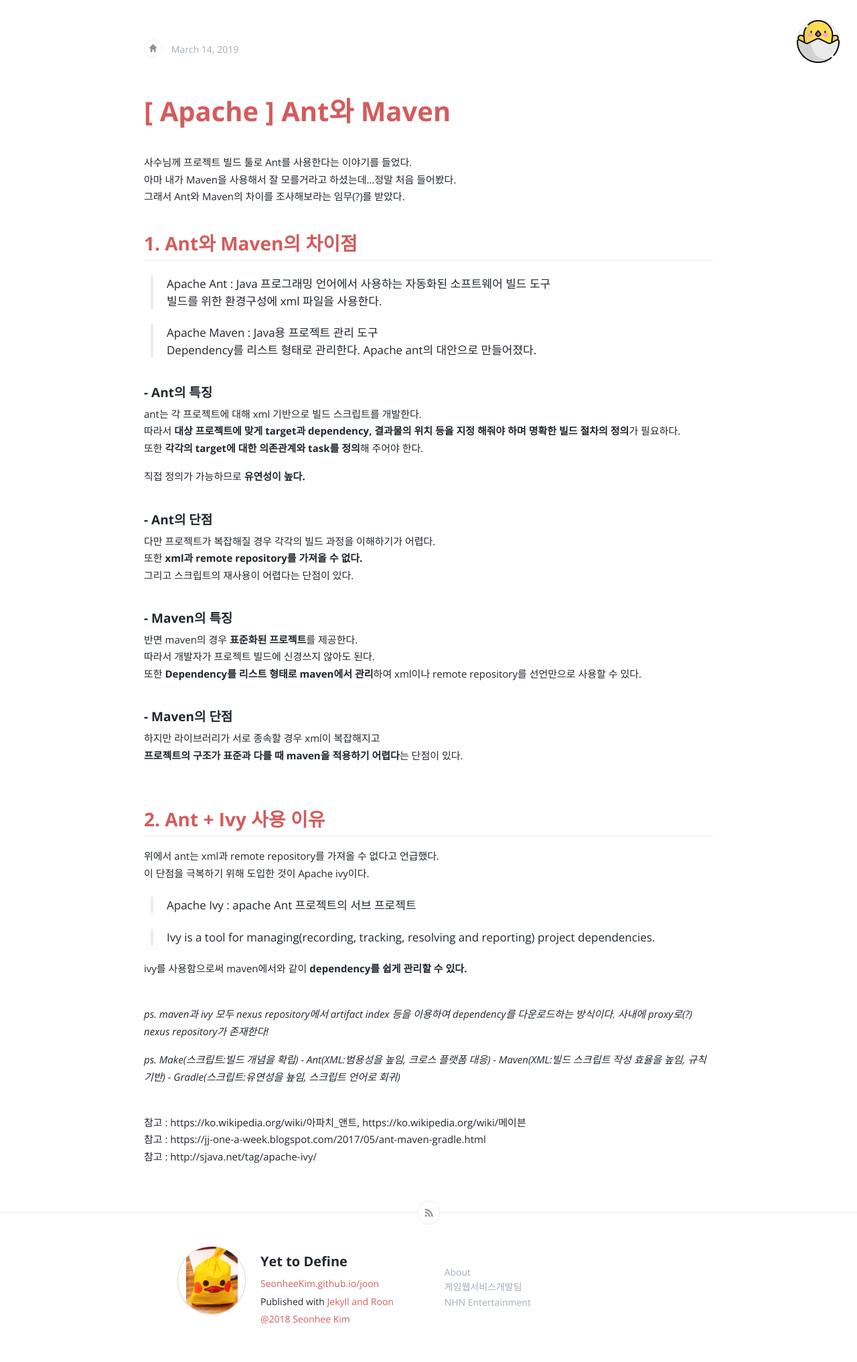
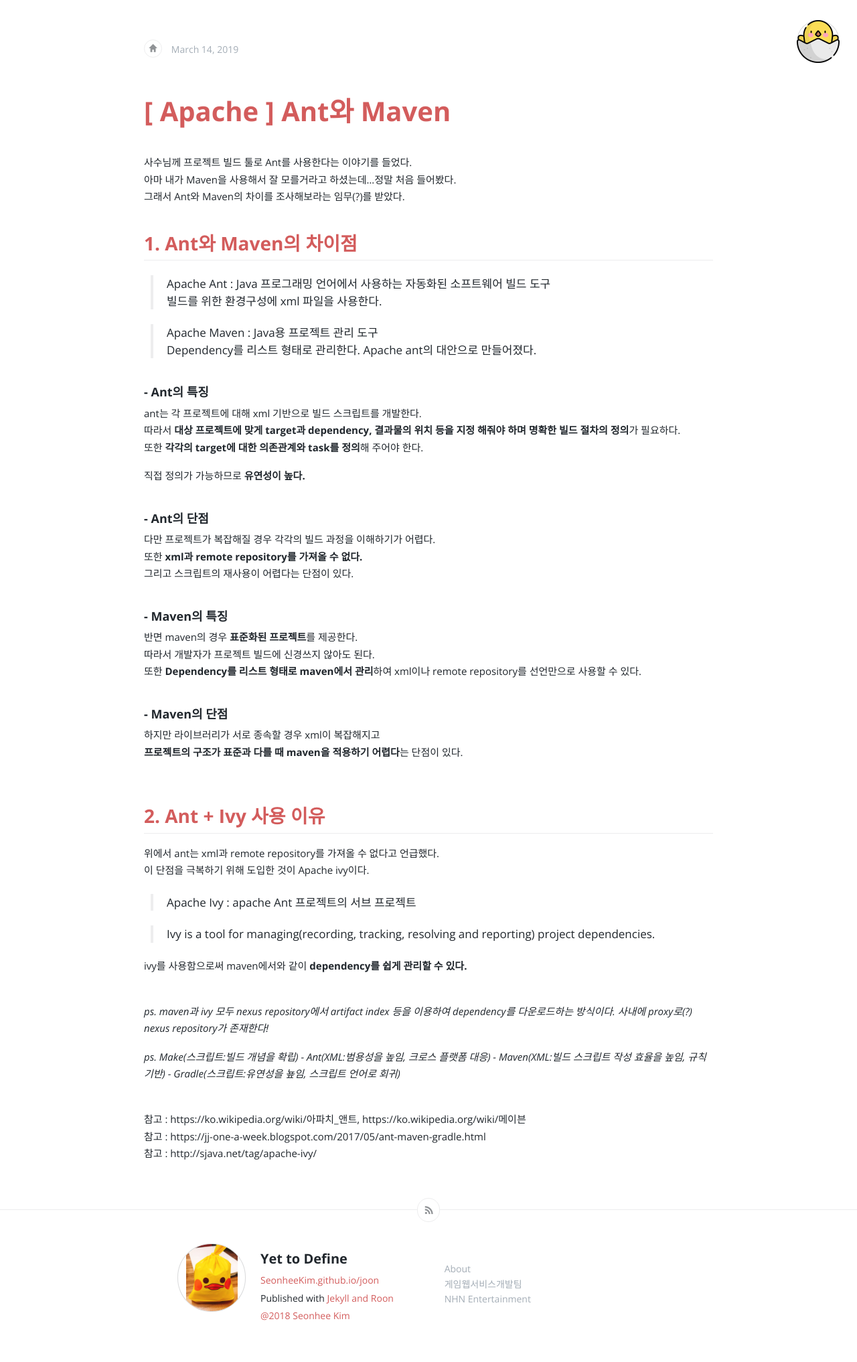
Before and after one commit to vormwald/joon, a Jekyll site: the page built from _posts/2019-03-14-[-Apache-]-Ant와-Maven.md, in a window 1280 px wide. Shown: the whole page at 67% size. Built offline with Jekyll 4.4.1, drawn with Linux system fonts in a browser that asks for light colours; our own code applies the rules of GitHub Pages for plain Markdown files; comment, search, counter and statistics services are not loaded.

Commit message:
reduce h5 size 18px

```diff
--- a/css/screen.css
+++ b/css/screen.css
@@ -570,7 +570,7 @@
     font-size: 24px
 }
 article .text h5 {
-    font-size: 19px
+    font-size: 18px
 }
 article .text h6 {
     font-size: 20px
```
